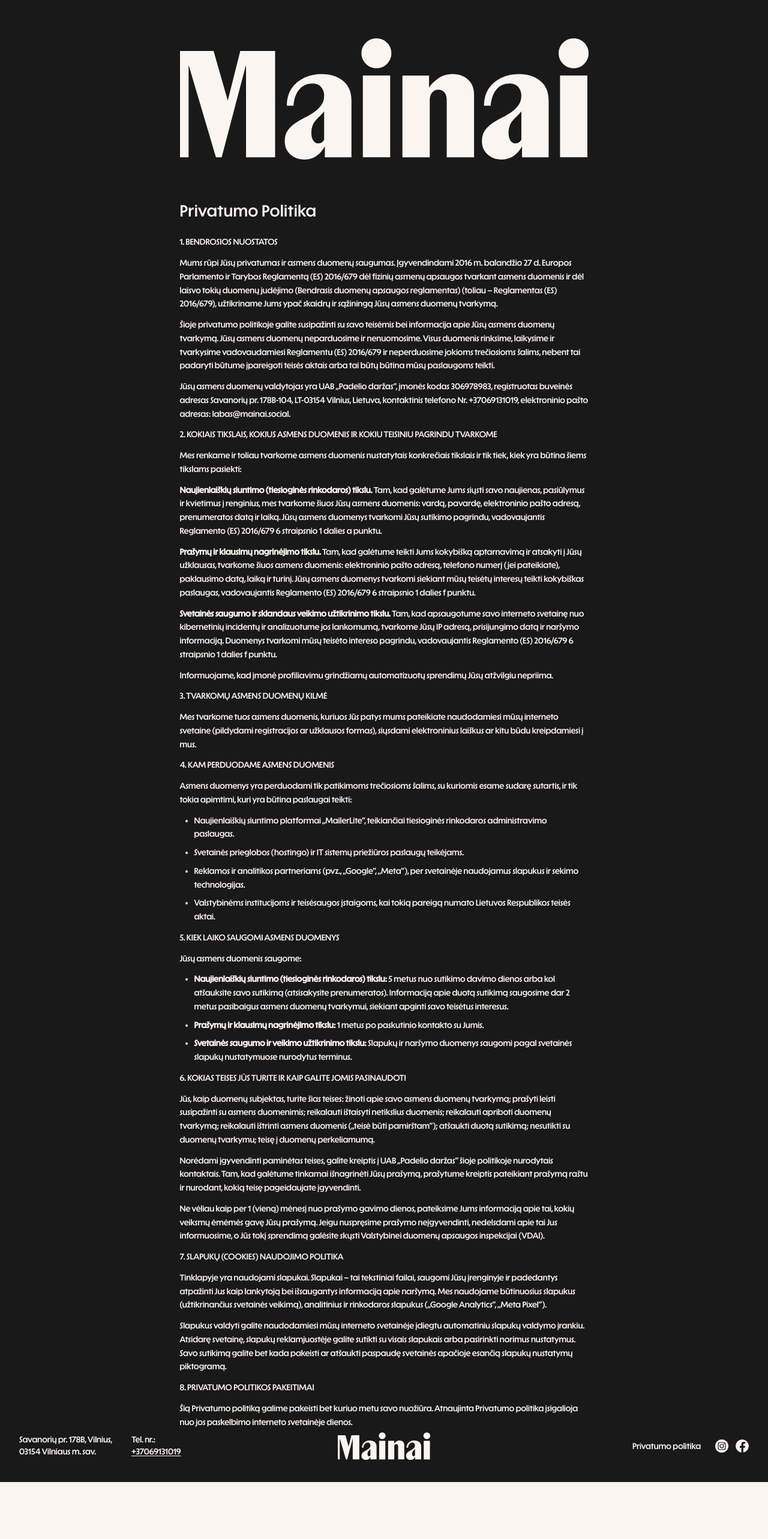
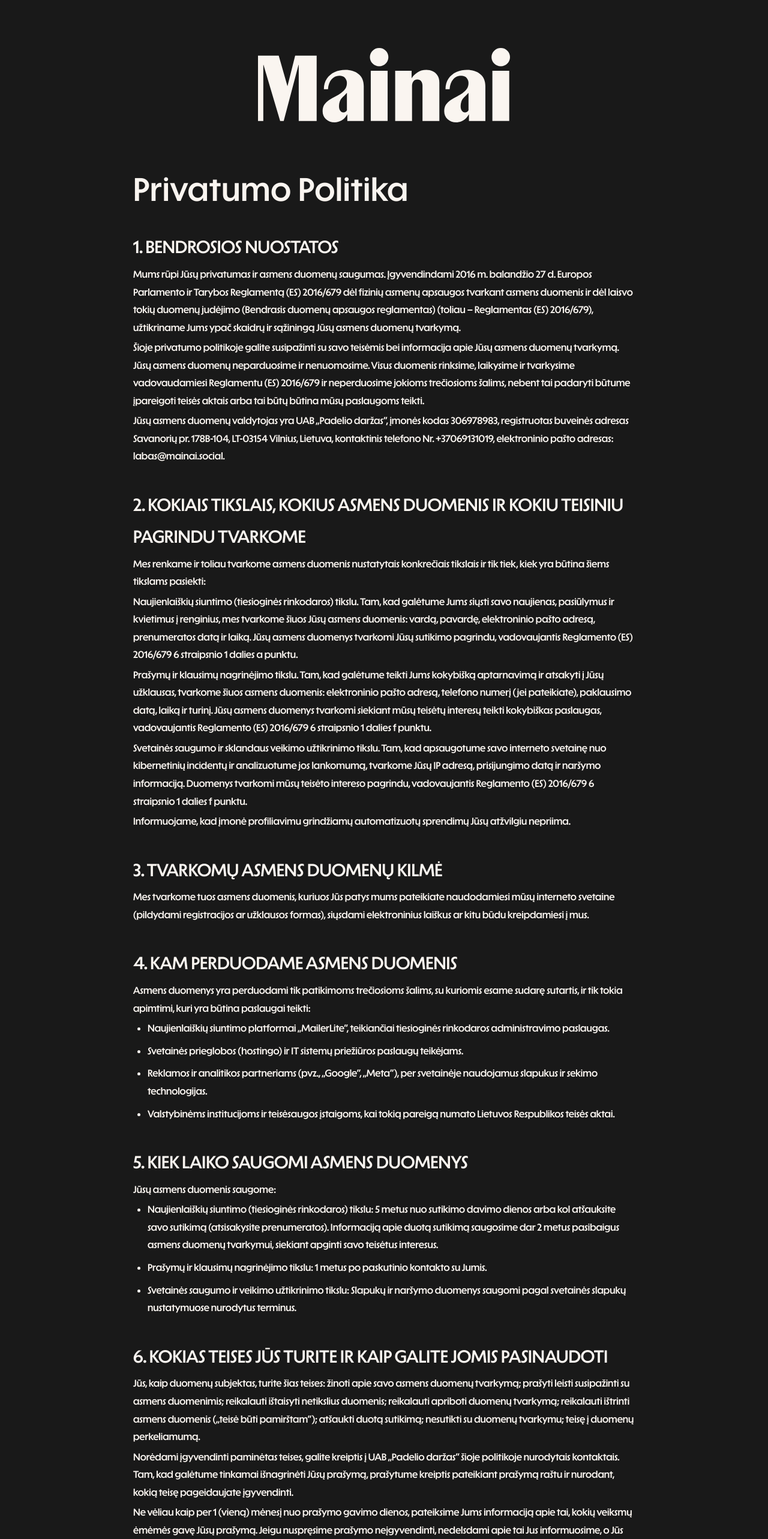
Before and after one commit to armandokun/mainai-landing, a Next.js app: page /privatumo-politika in a window 1280 px wide. Shown: the top 2566 px of the page at 60% size. Before the commit the page ends 2471 px from the top, so only its background shows below. Built offline with nearby package versions, Linux system fonts and the light colour scheme.

Commit message:
Adjust the sizing of privacy policy page

```diff
--- a/app/page.tsx
+++ b/app/page.tsx
@@ -160,7 +160,7 @@ export default function Home() {
       >
         <div className="relative flex w-[341px] max-w-full items-center justify-center md:w-[460px] md:min-h-[583px]">
           {/* Step 0: Open envelope + form */}
-          <div className="w-full md:origin-center md:scale-[1.35]">
+          <div className="w-full md:origin-center md:scale-[1.35] xl:scale-[2]">
             <div
               className="relative h-[432px] w-full"
               style={{
@@ -232,10 +232,10 @@ export default function Home() {
                 }}
               >
                 <p
-                  className="mx-auto mt-[10px] w-[75%] text-center text-[22px] leading-[24px] text-[#231f20]"
+                  className="mx-auto mt-[30px] w-[85%] text-center text-[23px] leading-[24px] text-[#231f20]"
                   style={{ fontFamily: "var(--font-solar)" }}
                 >
-                  Užsiregistruok ir būk ten, kur viskas prasidės.
+                  Užsiregistruok ir būk ten, <br /> kur viskas prasidės.
                 </p>
               </div>
 
@@ -266,13 +266,29 @@ export default function Home() {
                   style={{ fontFamily: "var(--font-solar)" }}
                 />
 
+                <div className="mt-[10px] flex w-full items-center gap-3">
+                  <p
+                    className="w-[60%] text-[7px] font-medium tracking-[0.05em] leading-[124%] text-white/90 md:w-[80%] md:text-[9px] lg:text-[9px]"
+                    style={{ fontFamily: "var(--font-solar)" }}
+                  >
+                    Pateikdami savo duomenis sutinkate gauti mūsų
+                    naujienlaiškius bei pasiūlymus ir patvirtinate, kad
+                    susipažinote su mūsų{" "}
+                    <a
+                      href="/privatumo-politika"
+                      className="underline underline-offset-2"
+                    >
+                      Privatumo politika.
+                    </a>
+                  </p>
                   <button
                     type="submit"
-                  className="mx-auto mt-[10px] flex h-[34px] w-[63px] cursor-pointer items-center justify-center rounded-[40.07px] border-[1.67px] border-[#faf5f0] bg-transparent text-[13.36px] leading-[17px] text-white transition-colors duration-200 hover:bg-[#faf5f0] hover:text-[#dc321e]"
+                    className="ml-auto shrink-0 flex h-[34px] w-[63px] cursor-pointer items-center justify-center rounded-[40.07px] border-[1.67px] border-[#faf5f0] bg-transparent text-[13.36px] leading-[17px] text-white transition-colors duration-200 hover:bg-[#faf5f0] hover:text-[#dc321e]"
                     style={{ fontFamily: "var(--font-solar)" }}
                   >
                     Siųsti
                   </button>
+                </div>
               </form>
 
               {/* Front layer: envelope front folds (on top of text) */}
@@ -303,16 +319,16 @@ export default function Home() {
                 }}
               >
                 <h2
-                  className="whitespace-nowrap text-center text-[65px] text-[#faf5f0]"
+                  className="whitespace-nowrap pt-[10px] text-center text-[65px] text-[#faf5f0]"
                   style={{
                     fontFamily: "var(--font-marlfield)",
-                    transform: "scaleY(1.3)",
+                    transform: "scaleY(1.5)",
                   }}
                 >
                   IKI GREITO!
                 </h2>
                 <p
-                  className="pb-[10px] text-center text-[22px] leading-[28px] text-[#faf5f0]"
+                  className="pb-[10px] text-center text-[25px] leading-[26px] text-[#faf5f0]"
                   style={{ fontFamily: "var(--font-solar)" }}
                 >
                   Registracija
--- a/app/privatumo-politika/page.tsx
+++ b/app/privatumo-politika/page.tsx
@@ -13,7 +13,7 @@ export default function PrivatumoPage() {
   return (
     <div style={{ backgroundColor: DARK_BG, minHeight: "100dvh" }}>
       {/* Content */}
-      <main className="mx-auto max-w-[745px] px-6 pb-2 pt-12 sm:px-8 md:pt-16">
+      <main className="mx-auto max-w-[745px] px-6 pb-16 pt-12 sm:px-8 md:pb-24 md:pt-16 xl:max-w-[900px] xl:pb-32 xl:pt-20">
         {/* Logo */}
         <div className="mb-12 md:mb-16">
           <Image
@@ -21,26 +21,32 @@ export default function PrivatumoPage() {
             alt="Mainai"
             width={2500}
             height={740}
-            className="h-auto w-full"
+            className="h-auto w-full md:mx-auto md:max-w-[420px]"
           />
         </div>
 
         {/* Policy text */}
         <div
-          className="space-y-3 text-[14px] leading-relaxed"
-          style={{ fontFamily: "var(--font-solar)", color: CREAM_WHITE }}
+          className="space-y-3 leading-relaxed [&_*]:font-medium md:space-y-10 md:leading-[1.8]"
+          style={{
+            fontFamily: "var(--font-solar)",
+            color: CREAM_WHITE,
+            fontSize: "clamp(14px, 0.5vw + 10px, 22px)",
+            fontWeight: 500,
+          }}
         >
           <h1
-            className="text-[27px] font-medium tracking-wide mb-5"
-            style={{ fontFamily: "var(--font-solar)" }}
+            className="font-medium tracking-wide mb-5"
+            style={{
+              fontSize: "clamp(27px, 3vw + 16px, 64px)",
+              fontFamily: "var(--font-solar)",
+            }}
           >
             Privatumo Politika
           </h1>
 
-          <section className="space-y-3">
-            <h2 className="text-[14px] font-medium">
-              1. BENDROSIOS NUOSTATOS
-            </h2>
+          <section className="space-y-3 md:space-y-1">
+            <h2 className="font-medium" style={{ fontSize: "clamp(14px, 1.2vw + 14px, 36px)" }}>1. BENDROSIOS NUOSTATOS</h2>
             <p>
               Mums rūpi Jūsų privatumas ir asmens duomenų saugumas.
               Įgyvendindami 2016 m. balandžio 27 d. Europos Parlamento ir
@@ -59,18 +65,18 @@ export default function PrivatumoPage() {
               teisės aktais arba tai būtų būtina mūsų paslaugoms teikti.
             </p>
             <p>
-              Jūsų asmens duomenų valdytojas yra UAB &bdquo;Padelio daržas&rdquo;, įmonės
-              kodas 306978983, registruotas buveinės adresas Savanorių pr.
-              178B-104, LT-03154 Vilnius, Lietuva, kontaktinis telefono Nr.{" "}
-              <a href="tel:+37069131019">+37069131019</a>
-              , elektroninio pašto adresas:{" "}
-              <a href="mailto:labas@mainai.social">labas@mainai.social</a>
-              .
+              Jūsų asmens duomenų valdytojas yra UAB &bdquo;Padelio
+              daržas&rdquo;, įmonės kodas 306978983, registruotas buveinės
+              adresas Savanorių pr. 178B-104, LT-03154 Vilnius, Lietuva,
+              kontaktinis telefono Nr.{" "}
+              <a href="tel:+37069131019">+37069131019</a>, elektroninio pašto
+              adresas:{" "}
+              <a href="mailto:labas@mainai.social">labas@mainai.social</a>.
             </p>
           </section>
 
-          <section className="space-y-3">
-            <h2 className="text-[14px] font-medium">
+          <section className="space-y-3 md:space-y-1">
+            <h2 className="font-medium" style={{ fontSize: "clamp(14px, 1.2vw + 14px, 36px)" }}>
               2. KOKIAIS TIKSLAIS, KOKIUS ASMENS DUOMENIS IR KOKIU TEISINIU
               PAGRINDU TVARKOME
             </h2>
@@ -115,10 +121,8 @@ export default function PrivatumoPage() {
             </p>
           </section>
 
-          <section className="space-y-3">
-            <h2 className="text-[14px] font-medium">
-              3. TVARKOMŲ ASMENS DUOMENŲ KILMĖ
-            </h2>
+          <section className="space-y-3 md:space-y-1">
+            <h2 className="font-medium" style={{ fontSize: "clamp(14px, 1.2vw + 14px, 36px)" }}>3. TVARKOMŲ ASMENS DUOMENŲ KILMĖ</h2>
             <p>
               Mes tvarkome tuos asmens duomenis, kuriuos Jūs patys mums
               pateikiate naudodamiesi mūsų interneto svetaine (pildydami
@@ -127,10 +131,8 @@ export default function PrivatumoPage() {
             </p>
           </section>
 
-          <section className="space-y-3">
-            <h2 className="text-[14px] font-medium">
-              4. KAM PERDUODAME ASMENS DUOMENIS
-            </h2>
+          <section className="space-y-3 md:space-y-1">
+            <h2 className="font-medium" style={{ fontSize: "clamp(14px, 1.2vw + 14px, 36px)" }}>4. KAM PERDUODAME ASMENS DUOMENIS</h2>
             <p>
               Asmens duomenys yra perduodami tik patikimoms trečiosioms šalims,
               su kuriomis esame sudarę sutartis, ir tik tokia apimtimi, kuri yra
@@ -138,16 +140,17 @@ export default function PrivatumoPage() {
             </p>
             <ul className="list-disc space-y-2 pl-6">
               <li>
-                Naujienlaiškių siuntimo platformai &bdquo;MailerLite&rdquo;, teikiančiai
-                tiesioginės rinkodaros administravimo paslaugas.
+                Naujienlaiškių siuntimo platformai &bdquo;MailerLite&rdquo;,
+                teikiančiai tiesioginės rinkodaros administravimo paslaugas.
               </li>
               <li>
                 Svetainės prieglobos (hostingo) ir IT sistemų priežiūros
                 paslaugų teikėjams.
               </li>
               <li>
-                Reklamos ir analitikos partneriams (pvz., &bdquo;Google&rdquo;, &bdquo;Meta&rdquo;), per
-                svetainėje naudojamus slapukus ir sekimo technologijas.
+                Reklamos ir analitikos partneriams (pvz., &bdquo;Google&rdquo;,
+                &bdquo;Meta&rdquo;), per svetainėje naudojamus slapukus ir
+                sekimo technologijas.
               </li>
               <li>
                 Valstybinėms institucijoms ir teisėsaugos įstaigoms, kai tokią
@@ -156,8 +159,8 @@ export default function PrivatumoPage() {
             </ul>
           </section>
 
-          <section className="space-y-3">
-            <h2 className="text-[14px] font-medium">
+          <section className="space-y-3 md:space-y-1">
+            <h2 className="font-medium" style={{ fontSize: "clamp(14px, 1.2vw + 14px, 36px)" }}>
               5. KIEK LAIKO SAUGOMI ASMENS DUOMENYS
             </h2>
             <p>Jūsų asmens duomenis saugome:</p>
@@ -185,8 +188,8 @@ export default function PrivatumoPage() {
             </ul>
           </section>
 
-          <section className="space-y-3">
-            <h2 className="text-[14px] font-medium">
+          <section className="space-y-3 md:space-y-1">
+            <h2 className="font-medium" style={{ fontSize: "clamp(14px, 1.2vw + 14px, 36px)" }}>
               6. KOKIAS TEISES JŪS TURITE IR KAIP GALITE JOMIS PASINAUDOTI
             </h2>
             <p>
@@ -194,15 +197,15 @@ export default function PrivatumoPage() {
               asmens duomenų tvarkymą; prašyti leisti susipažinti su asmens
               duomenimis; reikalauti ištaisyti netikslius duomenis; reikalauti
               apriboti duomenų tvarkymą; reikalauti ištrinti asmens duomenis
-              (&bdquo;teisė būti pamirštam&rdquo;); atšaukti duotą sutikimą; nesutikti su
-              duomenų tvarkymu; teisę į duomenų perkeliamumą.
+              (&bdquo;teisė būti pamirštam&rdquo;); atšaukti duotą sutikimą;
+              nesutikti su duomenų tvarkymu; teisę į duomenų perkeliamumą.
             </p>
             <p>
               Norėdami įgyvendinti paminėtas teises, galite kreiptis į UAB
-              &bdquo;Padelio daržas&rdquo; šioje politikoje nurodytais kontaktais. Tam, kad
-              galėtume tinkamai išnagrinėti Jūsų prašymą, prašytume kreiptis
-              pateikiant prašymą raštu ir nurodant, kokią teisę pageidaujate
-              įgyvendinti.
+              &bdquo;Padelio daržas&rdquo; šioje politikoje nurodytais
+              kontaktais. Tam, kad galėtume tinkamai išnagrinėti Jūsų prašymą,
+              prašytume kreiptis pateikiant prašymą raštu ir nurodant, kokią
+              teisę pageidaujate įgyvendinti.
             </p>
             <p>
               Ne vėliau kaip per 1 (vieną) mėnesį nuo prašymo gavimo dienos,
@@ -213,8 +216,8 @@ export default function PrivatumoPage() {
             </p>
           </section>
 
-          <section className="space-y-3">
-            <h2 className="text-[14px] font-medium">
+          <section className="space-y-3 md:space-y-1">
+            <h2 className="font-medium" style={{ fontSize: "clamp(14px, 1.2vw + 14px, 36px)" }}>
               7. SLAPUKŲ (COOKIES) NAUDOJIMO POLITIKA
             </h2>
             <p>
@@ -222,8 +225,8 @@ export default function PrivatumoPage() {
               failai, saugomi Jūsų įrenginyje ir padedantys atpažinti Jus kaip
               lankytoją bei išsaugantys informaciją apie naršymą. Mes naudojame
               būtinuosius slapukus (užtikrinančius svetainės veikimą),
-              analitinius ir rinkodaros slapukus (&bdquo;Google Analytics&rdquo;, &bdquo;Meta
-              Pixel&rdquo;).
+              analitinius ir rinkodaros slapukus (&bdquo;Google
+              Analytics&rdquo;, &bdquo;Meta Pixel&rdquo;).
             </p>
             <p>
               Slapukus valdyti galite naudodamiesi mūsų interneto svetainėje
@@ -235,10 +238,8 @@ export default function PrivatumoPage() {
             </p>
           </section>
 
-          <section className="space-y-3">
-            <h2 className="text-[14px] font-medium">
-              8. PRIVATUMO POLITIKOS PAKEITIMAI
-            </h2>
+          <section className="space-y-3 md:space-y-1">
+            <h2 className="font-medium" style={{ fontSize: "clamp(14px, 1.2vw + 14px, 36px)" }}>8. PRIVATUMO POLITIKOS PAKEITIMAI</h2>
             <p>
               Šią Privatumo politiką galime pakeisti bet kuriuo metu savo
               nuožiūra. Atnaujinta Privatumo politika įsigalioja nuo jos
```
Lines whose indentation alone changed are shown as unchanged.
